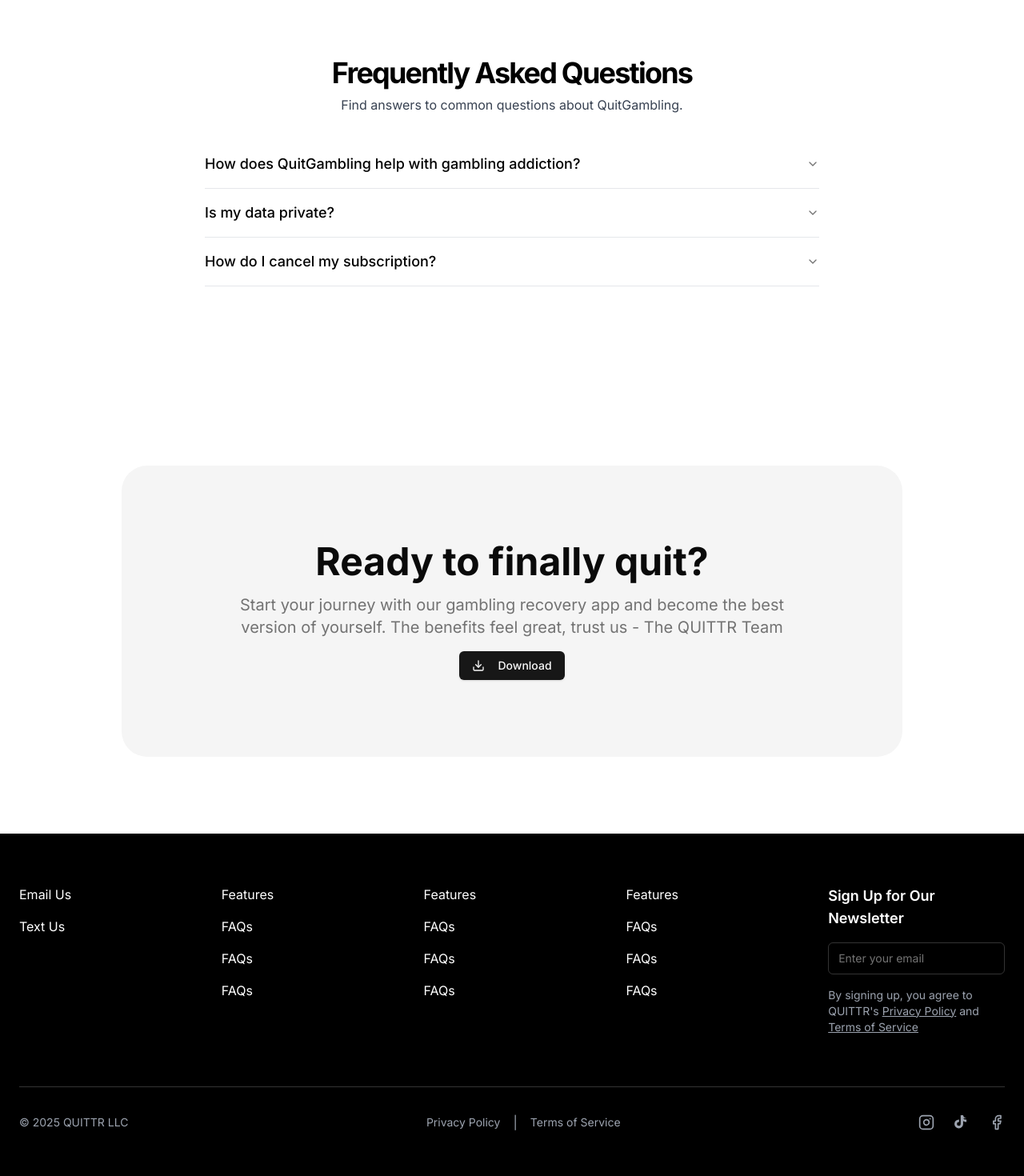
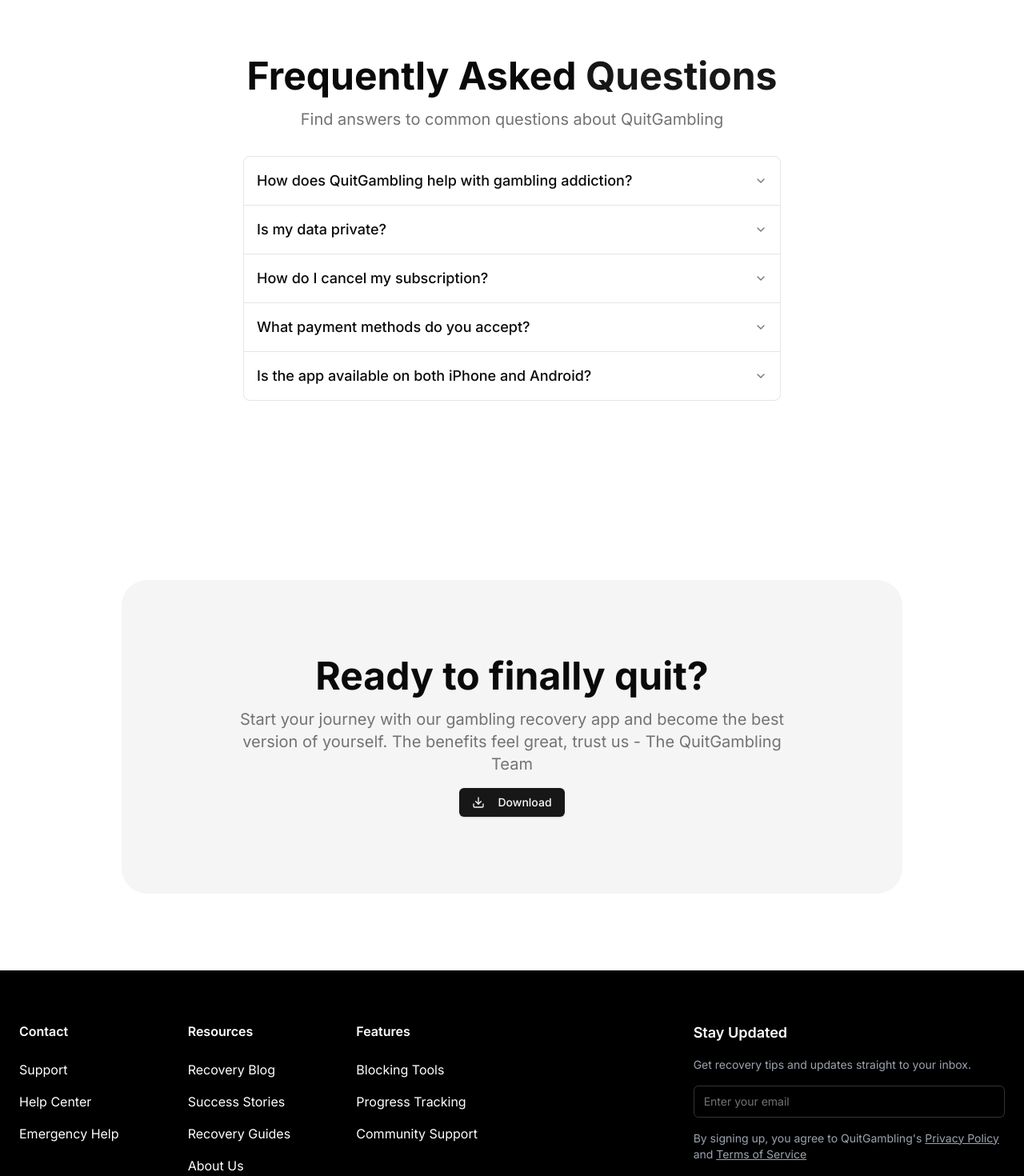
Before and after one commit to alvropena/quitgambling-nextjs, a Next.js app: page / in a window 1280 px wide. Shown: the part 5700-7170 px from the top of the page at 80% size. Built offline with nearby package versions, Linux system fonts and the light colour scheme.

Commit message:
Update app branding from QUITTR to QuitGambling

```diff
--- a/app/privacy/page.tsx
+++ b/app/privacy/page.tsx
@@ -10,8 +10,8 @@
 					<h2>1. Information We Collect</h2>
 					<p>
 						We collect information that you provide directly to us when using
-						the QUITTR app. This may include personal information such as your
-						name, email address, and usage data to help track your recovery
+						the QuitGambling app. This may include personal information such as
+						your name, email address, and usage data to help track your recovery
 						progress.
 					</p>
 
--- a/app/support/page.tsx
+++ b/app/support/page.tsx
@@ -27,7 +27,7 @@
 						Having issues with the app? Our technical support team is available:
 					</p>
 					<ul>
-						<li>Email: support@quittr.com</li>
+						<li>Email: support@quitgambling.app</li>
 						<li>Response time: Within 24 hours</li>
 					</ul>
 
@@ -37,7 +37,7 @@
 						<a href="/faq" className="text-primary hover:underline">
 							FAQ page
 						</a>{" "}
-						for answers to common questions about using QUITTR.
+						for answers to common questions about using QuitGambling.
 					</p>
 
 					<h2>Community Support</h2>
--- a/components/cta-section.tsx
+++ b/components/cta-section.tsx
@@ -13,7 +13,7 @@
 						<p className="mx-auto max-w-[700px] text-xl text-muted-foreground">
 							Start your journey with our gambling recovery app and become the
 							best version of yourself. The benefits feel great, trust us - The
-							QUITTR Team
+							QuitGambling Team
 						</p>
 						<Button>
 							<Download className="mr-2 h-5 w-5" />
--- a/components/faq-section.tsx
+++ b/components/faq-section.tsx
@@ -11,53 +11,80 @@
 			<div className="container mx-auto max-w-7xl px-4 md:px-6">
 				<div className="flex flex-col items-center justify-center space-y-4 text-center">
 					<div className="space-y-2">
-						<h2 className="text-3xl font-bold tracking-tighter text-black md:text-4xl">
-							Frequently Asked Questions
+						<h2 className="text-5xl font-bold mb-4">
+							Frequently Asked <span className="text-primary">Questions</span>
 						</h2>
-						<p className="mx-auto max-w-[700px] text-gray-700">
-							Find answers to common questions about QuitGambling.
+						<p className="mx-auto max-w-[700px] text-xl text-muted-foreground">
+							Find answers to common questions about QuitGambling
 						</p>
 					</div>
 				</div>
-				<div className="mx-auto max-w-3xl py-8">
+				<div className="mx-auto max-w-2xl py-8">
+					<div className="w-full border rounded-lg overflow-hidden bg-card">
 						<Accordion type="single" collapsible className="w-full">
-						<AccordionItem value="item-1" className="border-b border-gray-200">
-							<AccordionTrigger className="text-lg font-medium text-black hover:text-red-600">
+							<AccordionItem value="item-1" className="px-4 border-b">
+								<AccordionTrigger className="text-lg font-medium hover:text-primary py-4">
 									How does QuitGambling help with gambling addiction?
 								</AccordionTrigger>
-							<AccordionContent className="text-gray-700">
-								QuitGambling combines blocking technology, behavioral tracking,
-								and community support to help you overcome gambling addiction
-								and maintain sobriety. Our app provides tools to identify
-								triggers, track your progress, and connect with others on the
-								same journey.
+								<AccordionContent className="pb-4 text-muted-foreground">
+									QuitGambling combines blocking technology, behavioral
+									tracking, and community support to help you overcome gambling
+									addiction and maintain sobriety. Our app provides tools to
+									identify triggers, track your progress, and connect with
+									others on the same journey.
 								</AccordionContent>
 							</AccordionItem>
-						<AccordionItem value="item-2" className="border-b border-gray-200">
-							<AccordionTrigger className="text-lg font-medium text-black hover:text-red-600">
+							<AccordionItem value="item-2" className="px-4 border-b">
+								<AccordionTrigger className="text-lg font-medium hover:text-primary py-4">
 									Is my data private?
 								</AccordionTrigger>
-							<AccordionContent className="text-gray-700">
-								Yes, we take privacy seriously. Your data is encrypted and never
-								shared with third parties without your explicit consent. We
-								understand the sensitive nature of recovery and ensure your
+								<AccordionContent className="pb-4 text-muted-foreground">
+									Yes, we take privacy seriously. Your data is encrypted and
+									never shared with third parties without your explicit consent.
+									We understand the sensitive nature of recovery and ensure your
 									information remains confidential.
 								</AccordionContent>
 							</AccordionItem>
-						<AccordionItem value="item-4" className="border-b border-gray-200">
-							<AccordionTrigger className="text-lg font-medium text-black hover:text-red-600">
+							<AccordionItem value="item-4" className="px-4 border-b">
+								<AccordionTrigger className="text-lg font-medium hover:text-primary py-4">
 									How do I cancel my subscription?
 								</AccordionTrigger>
-							<AccordionContent className="text-gray-700">
+								<AccordionContent className="pb-4 text-muted-foreground">
 									You can cancel your subscription at any time through the app
 									settings or by contacting our support team. There are no
-								cancellation fees, and you&apos;ll continue to have access until
-								the end of your billing period.
+									cancellation fees, and you&apos;ll continue to have access
+									until the end of your billing period.
+								</AccordionContent>
+							</AccordionItem>
+							<AccordionItem value="item-5" className="px-4 border-b">
+								<AccordionTrigger className="text-lg font-medium hover:text-primary py-4">
+									What payment methods do you accept?
+								</AccordionTrigger>
+								<AccordionContent className="pb-4 text-muted-foreground">
+									We accept all major credit cards, Apple Pay, and Google Pay.
+									For privacy, the charge will appear on your statement under a
+									discreet name. We also offer the option to pay annually for a
+									discounted rate.
+								</AccordionContent>
+							</AccordionItem>
+							<AccordionItem
+								value="item-6"
+								className="px-4 border-b last:border-0"
+							>
+								<AccordionTrigger className="text-lg font-medium hover:text-primary py-4">
+									Is the app available on both iPhone and Android?
+								</AccordionTrigger>
+								<AccordionContent className="pb-4 text-muted-foreground">
+									Yes, QUITTR is available for both iOS and Android devices. You
+									can download it from the App Store or Google Play Store. The
+									app syncs across all your devices, so you can access your
+									progress anywhere.
 								</AccordionContent>
 							</AccordionItem>
 						</Accordion>
 					</div>
 				</div>
+			</div>
 		</section>
 	);
 }
--- a/components/footer.tsx
+++ b/components/footer.tsx
@@ -59,79 +59,67 @@
 
 export function Footer() {
 	return (
-		<footer className="bg-black text-white py-16">
+		<footer className="bg-black text-white pt-16 pb-8">
 			<div className="container mx-auto max-w-7xl px-4 md:px-6">
-				<div className="grid grid-cols-1 md:grid-cols-5 gap-8">
+				<div className="grid grid-cols-1 md:grid-cols-12 gap-8">
 					{/* Contact Column */}
-					<div className="space-y-4">
+					<div className="space-y-4 md:col-span-2">
+						<h3 className="font-semibold mb-6">Contact</h3>
 						<Link href="/contact" className="block hover:text-gray-300">
-							Email Us
+							Support
 						</Link>
 						<Link href="/contact" className="block hover:text-gray-300">
-							Text Us
+							Help Center
+						</Link>
+						<Link href="/contact" className="block hover:text-gray-300">
+							Emergency Help
 						</Link>
 					</div>
 
-					{/* Features Column 1 */}
-					<div className="space-y-4">
-						<Link href="/#features" className="block hover:text-gray-300">
-							Features
+					{/* Resources Column */}
+					<div className="space-y-4 md:col-span-2">
+						<h3 className="font-semibold mb-6">Resources</h3>
+						<Link href="/blog" className="block hover:text-gray-300">
+							Recovery Blog
 						</Link>
-						<Link href="/faq" className="block hover:text-gray-300">
-							FAQs
+						<Link href="/stories" className="block hover:text-gray-300">
+							Success Stories
 						</Link>
-						<Link href="/faq" className="block hover:text-gray-300">
-							FAQs
+						<Link href="/guides" className="block hover:text-gray-300">
+							Recovery Guides
 						</Link>
-						<Link href="/faq" className="block hover:text-gray-300">
-							FAQs
+						<Link href="/about" className="block hover:text-gray-300">
+							About Us
 						</Link>
 					</div>
 
-					{/* Features Column 2 */}
-					<div className="space-y-4">
+					{/* Features Column */}
+					<div className="space-y-4 md:col-span-2">
+						<h3 className="font-semibold mb-6">Features</h3>
 						<Link href="/#features" className="block hover:text-gray-300">
-							Features
+							Blocking Tools
 						</Link>
-						<Link href="/faq" className="block hover:text-gray-300">
-							FAQs
+						<Link href="/#features" className="block hover:text-gray-300">
+							Progress Tracking
 						</Link>
-						<Link href="/faq" className="block hover:text-gray-300">
-							FAQs
-						</Link>
-						<Link href="/faq" className="block hover:text-gray-300">
-							FAQs
-						</Link>
-					</div>
-
-					{/* Features Column 3 */}
-					<div className="space-y-4">
 						<Link href="/#features" className="block hover:text-gray-300">
-							Features
-						</Link>
-						<Link href="/faq" className="block hover:text-gray-300">
-							FAQs
-						</Link>
-						<Link href="/faq" className="block hover:text-gray-300">
-							FAQs
-						</Link>
-						<Link href="/faq" className="block hover:text-gray-300">
-							FAQs
+							Community Support
 						</Link>
 					</div>
 
 					{/* Newsletter Signup */}
-					<div className="space-y-4">
-						<h3 className="text-lg font-semibold">
-							Sign Up for Our Newsletter
-						</h3>
+					<div className="space-y-4 md:col-span-4 md:col-start-9">
+						<h3 className="text-lg font-semibold">Stay Updated</h3>
+						<p className="text-sm text-gray-400">
+							Get recovery tips and updates straight to your inbox.
+						</p>
 						<Input
 							type="email"
 							placeholder="Enter your email"
 							className="bg-transparent border-white/20"
 						/>
 						<p className="text-sm text-gray-400">
-							By signing up, you agree to QUITTR&apos;s{" "}
+							By signing up, you agree to QuitGambling&apos;s{" "}
 							<Link href="/privacy" className="underline hover:text-white">
 								Privacy Policy
 							</Link>{" "}
@@ -144,11 +132,11 @@
 				</div>
 
 				{/* Bottom Section */}
-				<div className="flex flex-col md:flex-row justify-between items-center mt-16 pt-8 border-t border-white/20">
+				<div className="flex flex-col md:flex-row justify-between items-center mt-12 pt-8 border-t border-white/20">
 					<p className="text-sm text-gray-400">
-						© {new Date().getFullYear()} QUITTR LLC
+						© {new Date().getFullYear()} QuitGambling LLC
 					</p>
-					<div className="flex items-center gap-4 mt-4 md:mt-0">
+					<div className="flex items-center gap-4 md:mt-0">
 						<Link
 							href="/privacy"
 							className="text-sm text-gray-400 hover:text-white"
@@ -163,7 +151,7 @@
 							Terms of Service
 						</Link>
 					</div>
-					<div className="flex gap-6 mt-4 md:mt-0">
+					<div className="flex gap-6 md:mt-0">
 						<Link
 							href="https://instagram.com/quitgambling.app"
 							className="text-gray-400 hover:text-white"
--- a/components/ui/testimonial-carousel.tsx
+++ b/components/ui/testimonial-carousel.tsx
@@ -34,7 +34,7 @@
 						Real <span className="text-primary">recovery</span> stories
 					</h2>
 					<p className="text-xl text-muted-foreground mb-12">
-						Join thousands who have transformed their lives with QUITTR
+						Join thousands who have transformed their lives with QuitGambling
 					</p>
 				</div>
 
```
Also changed, not shown: app/terms/page.tsx (+13 -11 lines). Lines whose indentation alone changed are shown as unchanged.
